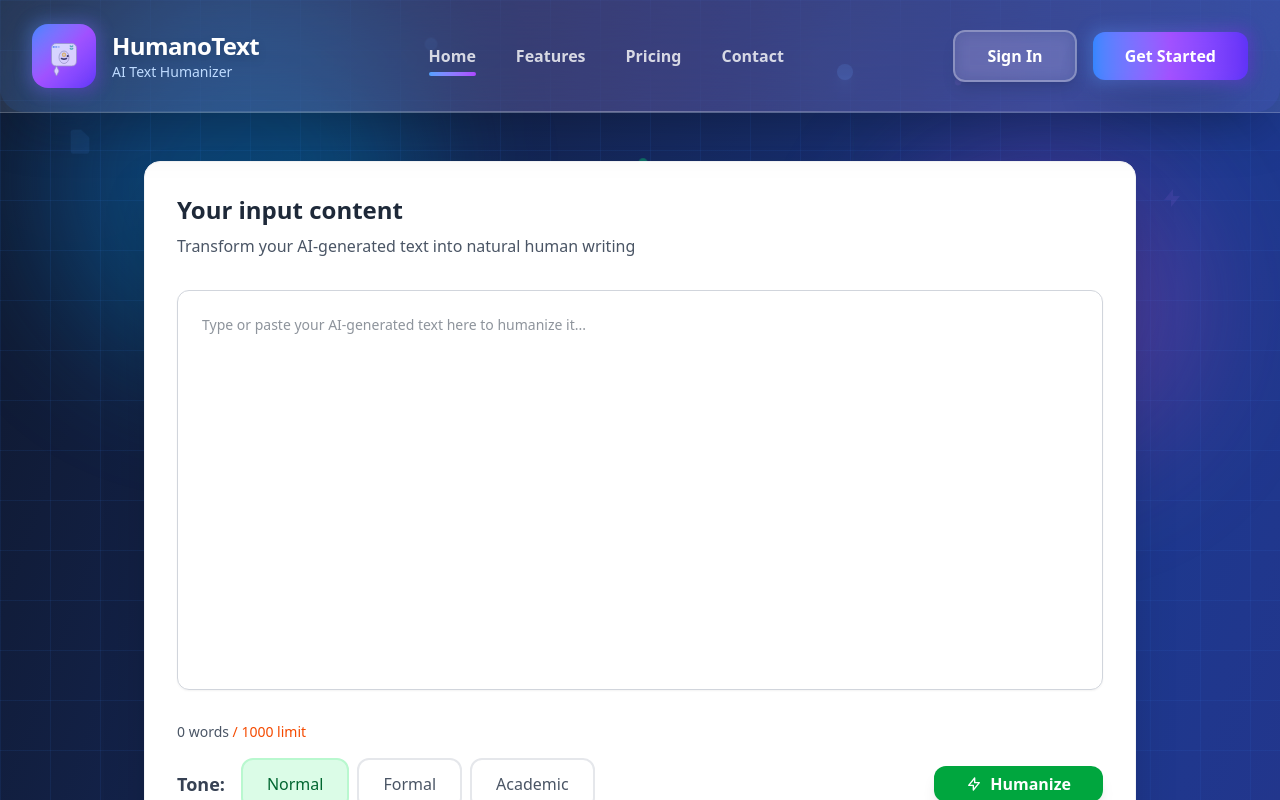
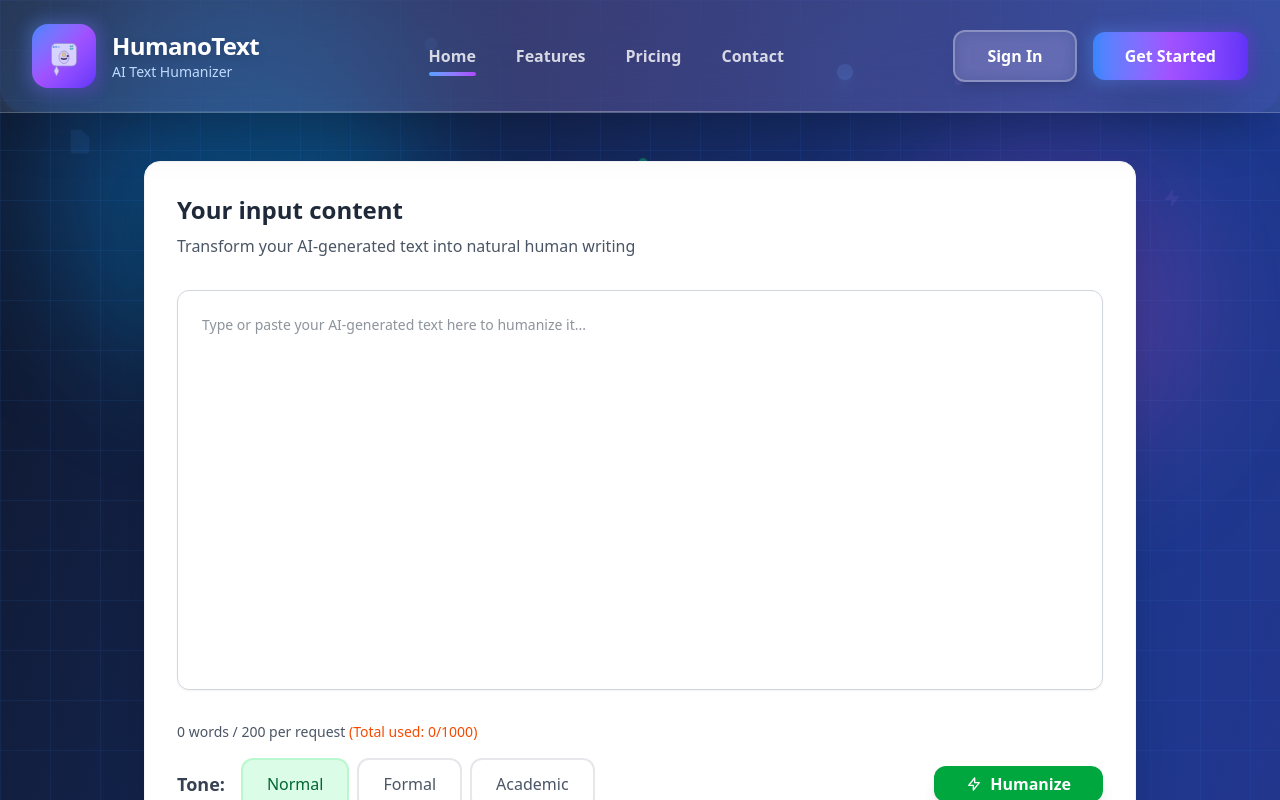
Before and after one commit to mrspacexx/humanizer-ui, a Next.js app: page / in a window 1280 px wide. Shown: the top 800 px of the page. Built offline with nearby package versions, Linux system fonts and the light colour scheme.

Commit message:
Implement proper word limits: 200 words per request for all users, 1000 total limit for free users

```diff
--- a/app/page.js
+++ b/app/page.js
@@ -19,6 +19,7 @@
   const [loading, setLoading] = useState(false);
   const [copied, setCopied] = useState(false);
   const [wordLimitError, setWordLimitError] = useState(false);
+  const [totalWordsUsed, setTotalWordsUsed] = useState(0);
   const [mobileMenuOpen, setMobileMenuOpen] = useState(false);
   const [activeTab, setActiveTab] = useState("Home");
   // Login/Signup modal state
@@ -142,17 +143,22 @@
   };
 
   const handleSubmit = async () => {
-    // Kelime limiti kontrolü - giriş yapmayan kullanıcılar için 1000 kelime
+    // Per request 200 kelime limiti (hem giriş yapan hem yapmayan için)
     const wordCount = inputText.trim().split(/\s+/).length;
-    const limit = isLoggedIn ? Infinity : 1000;
-
-    if (wordCount > limit) {
+    if (wordCount > 200) {
       setWordLimitError(true);
       setResult("");
       return;
-    } else {
-      setWordLimitError(false);
     }
+
+    // Giriş yapmayan kullanıcılar için toplam 1000 kelime limiti
+    if (!isLoggedIn && (totalWordsUsed + wordCount) > 1000) {
+      setWordLimitError(true);
+      setResult("");
+      return;
+    }
+
+    setWordLimitError(false);
     setLoading(true);
     setResult("");
 
@@ -171,6 +177,11 @@
 
       const data = await response.json();
       setResult(data.result);
+
+      // Giriş yapmayan kullanıcılar için toplam kelime sayısını güncelle
+      if (!isLoggedIn) {
+        setTotalWordsUsed(prev => prev + wordCount);
+      }
     } catch (error) {
       console.error("Error:", error);
       setResult("⚠️ An error occurred. Unable to connect to server.");
@@ -499,19 +510,19 @@
                 {/* Error Message */}
                 {wordLimitError && (
                   <div className="mb-4 bg-red-50 border border-red-200 text-red-700 px-4 py-3 rounded-lg text-sm">
-                    ⚠️ {isLoggedIn ? "An error occurred. Please try again." : "Maximum 1000 words allowed for free users. Sign up for unlimited access!"}
+                    ⚠️ {inputText.trim().split(/\s+/).length > 200 ? "Maximum 200 words per request allowed." : "You've reached your 1000 word limit. Sign up for unlimited access!"}
                   </div>
                 )}
 
                 {/* Word Count Indicator */}
                 <div className="flex items-center justify-between mb-4">
                   <span className="text-sm text-gray-600">
-                    {inputText.trim().split(/\s+/).filter(word => word.length > 0).length} words
+                    {inputText.trim().split(/\s+/).filter(word => word.length > 0).length} words / 200 per request
                     {!isLoggedIn && (
-                      <span className="text-orange-600 font-medium"> / 1000 limit</span>
+                      <span className="text-orange-600 font-medium"> (Total used: {totalWordsUsed}/1000)</span>
                     )}
                     {isLoggedIn && (
-                      <span className="text-green-600 font-medium"> / Unlimited</span>
+                      <span className="text-green-600 font-medium"> (Unlimited)</span>
                     )}
                   </span>
                 </div>
```
